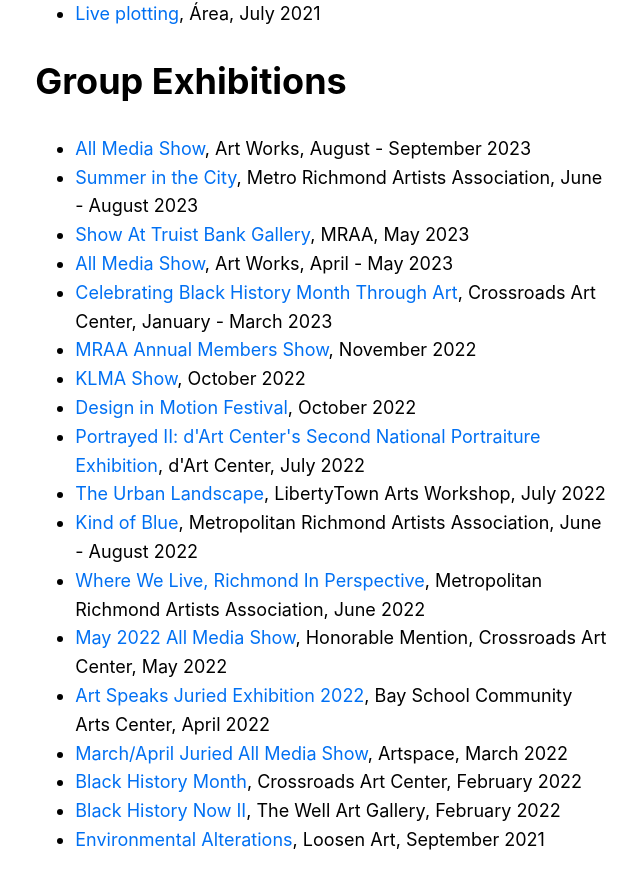
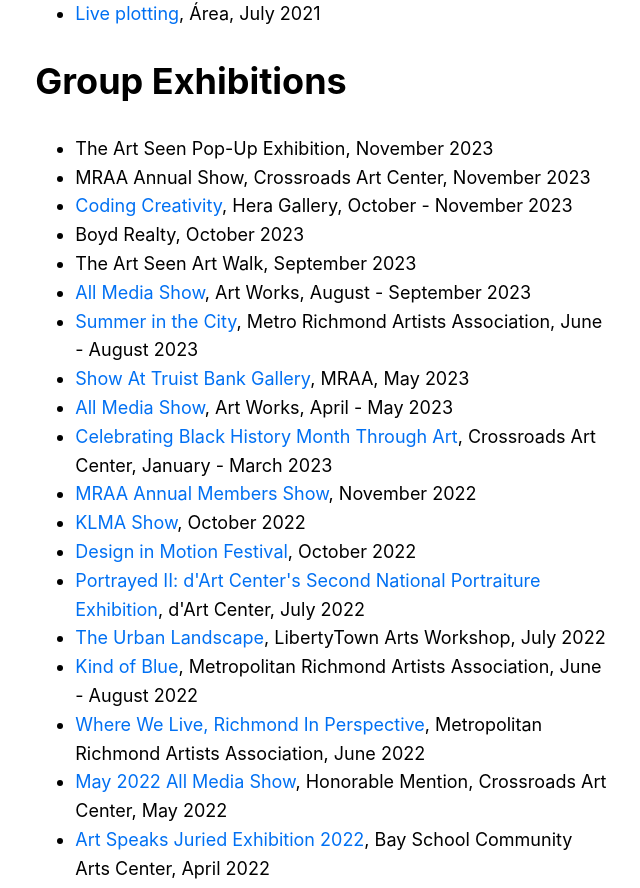
Before and after one commit to apbryant/website, a Next.js app: page /cv in a window 1280 px wide. Shown: the part 1837-2725 px from the top of the page, without its empty margins (318-958 px from the left). Built offline with nearby package versions, Linux system fonts and the light colour scheme.

Commit message:
update cv

```diff
--- a/pages/cv.js
+++ b/pages/cv.js
@@ -52,6 +52,11 @@
 
   <h1>Group Exhibitions</h1>
 	<ul>
+  <li>The Art Seen Pop-Up Exhibition, November 2023</li>
+  <li>MRAA Annual Show, Crossroads Art Center, November 2023</li>
+  <li><a href="https://www.heragallery.org/coding-creativity">Coding Creativity</a>, Hera Gallery, October - November 2023</li>
+  <li>Boyd Realty, October 2023</li>
+  <li>The Art Seen Art Walk, September 2023</li>
   <li><a href="https://artworksrva.com/blog/events/all-media-show-8/">All Media Show</a>, Art Works, August - September 2023</li>
   <li><a href="https://metrorichmondart.org/past-exhibitions/">Summer in the City</a>, Metro Richmond Artists Association, June - August 2023</li>
   <li><a href="https://metrorichmondart.org/show-opportunity-truist-bank/">Show At Truist Bank Gallery</a>, MRAA, May 2023</li>
```
